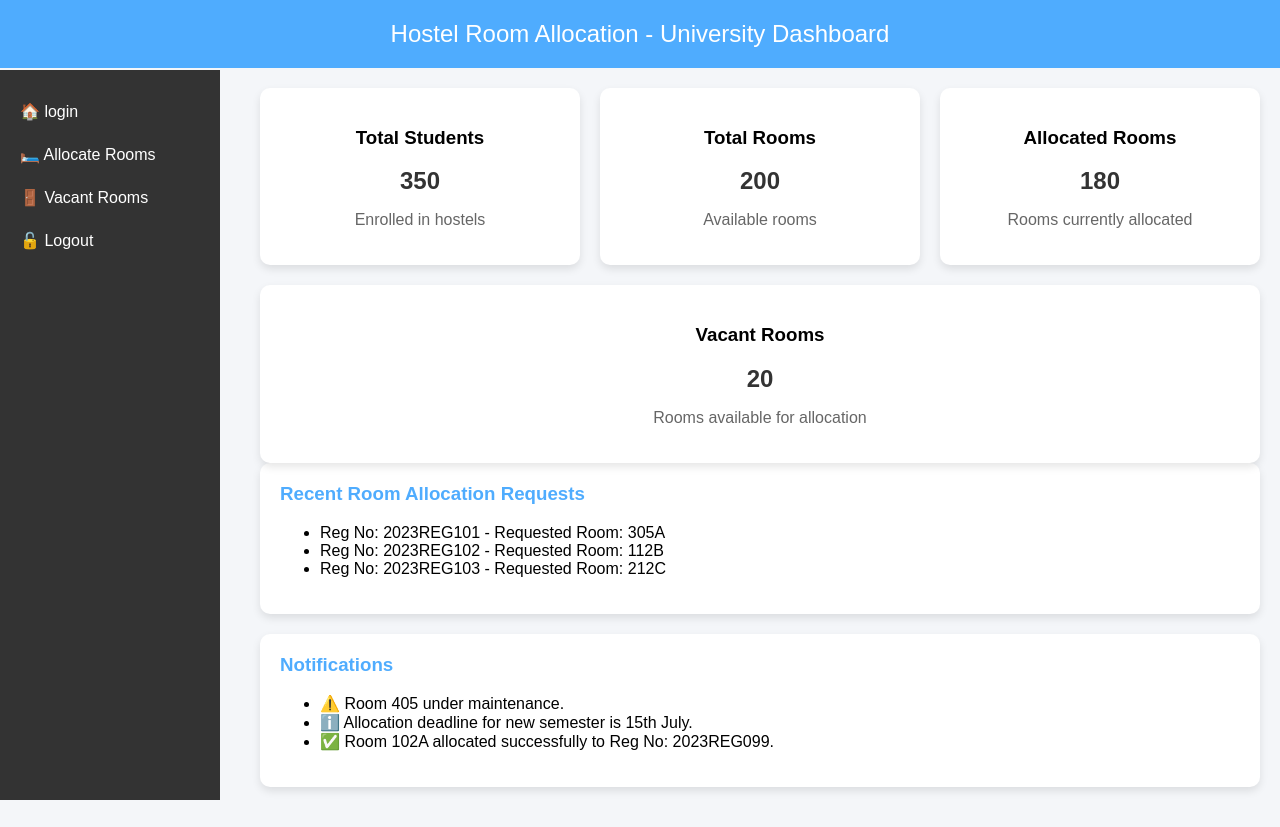
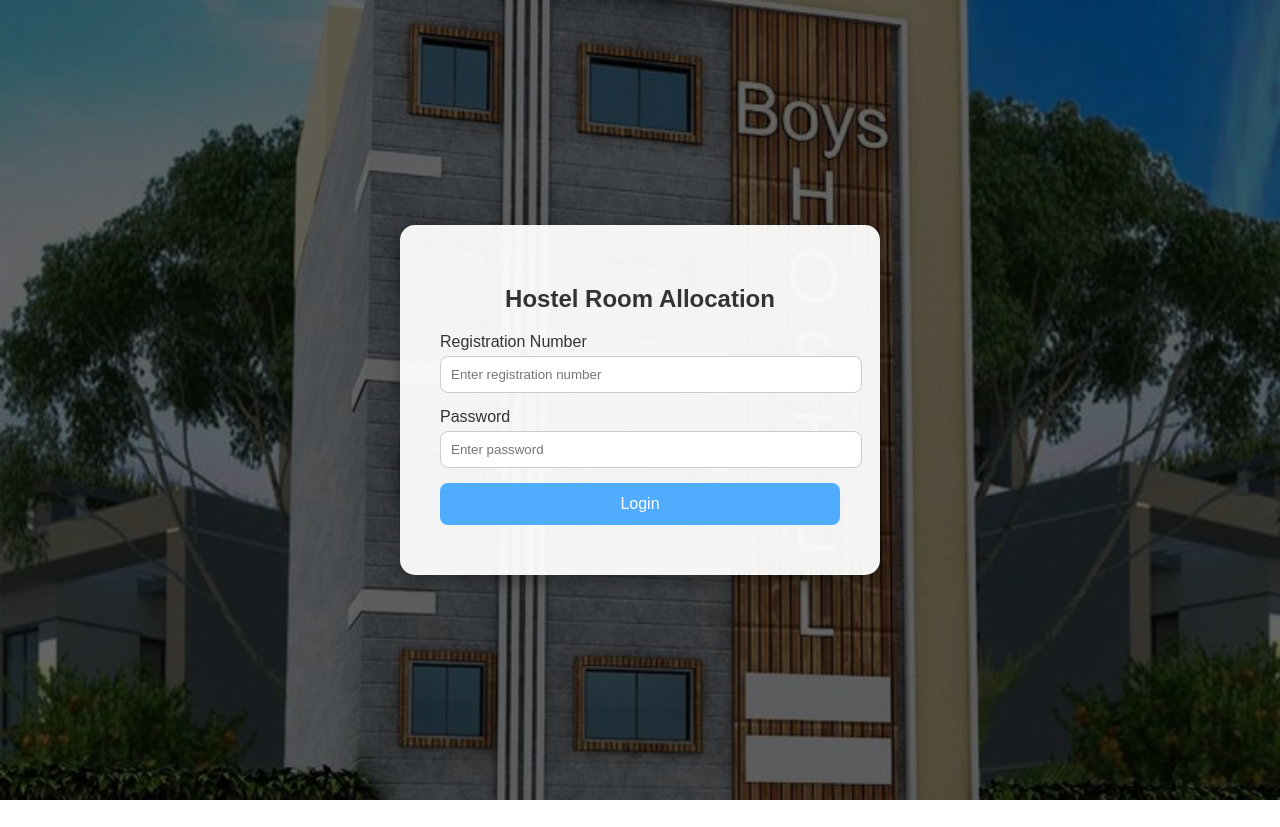
Before and after one commit to Atulpandeytech/hostel-room-allocation-system-, a plain HTML site: page login.html in a window 1280 px wide. After the commit the page ends 800 px from the top, so only its background shows below. Drawn offline with Linux system fonts and the light colour scheme.

Commit message:
Update login.html

```diff
--- a/login.html
+++ b/login.html
@@ -3,155 +3,114 @@
 <head>
   <meta charset="UTF-8">
   <meta name="viewport" content="width=device-width, initial-scale=1">
-  <title>Hostel Room Allocation - Dashboard</title>
+  <title>Hostel Room Allocation - Login</title>
   <style>
     body {
       font-family: Arial, sans-serif;
+      background: linear-gradient(rgba(0, 0, 0, 0.6), rgba(0, 0, 0, 0.6)),
+                  url('hostel.jpg') no-repeat center center fixed;
+      background-size: cover;
+      display: flex;
+      justify-content: center;
+      align-items: center;
+      height: 100vh;
       margin: 0;
-      background-color: #f4f6f9;
     }
 
-    .header {
-      background-color: #4facfe;
-      color: white;
-      padding: 20px;
-      text-align: center;
-      font-size: 24px;
+    .login-container {
+      background-color: rgba(255, 255, 255, 0.95);
+      padding: 40px;
+      border-radius: 15px;
+      box-shadow: 0 8px 16px rgba(0, 0, 0, 0.3);
+      width: 100%;
+      max-width: 400px;
     }
 
-    .sidebar {
-      width: 220px;
-      background-color: #333;
-      color: white;
-      position: fixed;
-      top: 70px;
-      bottom: 0;
-      left: 0;
-      padding-top: 20px;
-    }
-
-    .sidebar a {
-      display: block;
-      color: white;
-      padding: 12px 20px;
-      text-decoration: none;
-    }
-
-    .sidebar a:hover {
-      background-color: #575757;
-    }
-
-    .main-content {
-      margin-left: 240px;
-      padding: 20px;
-    }
-
-    .card {
-      background-color: white;
-      padding: 20px;
+    .login-container h2 {
+      text-align: center;
       margin-bottom: 20px;
-      border-radius: 10px;
-      box-shadow: 0 4px 8px rgba(0, 0, 0, 0.1);
-    }
-
-    .card h3 {
-      margin-top: 0;
-      color: #4facfe;
-    }
-
-    .stats-container {
-      display: flex;
-      flex-wrap: wrap;
-      gap: 20px;
-    }
-
-    .stat-card {
-      flex: 1 1 200px;
-      background-color: #fff;
-      padding: 20px;
-      border-radius: 10px;
-      box-shadow: 0 4px 8px rgba(0, 0, 0, 0.1);
-      text-align: center;
-    }
-
-    .stat-card h2 {
-      margin: 10px 0;
       color: #333;
     }
 
-    .stat-card p {
-      color: #666;
+    .form-group {
+      margin-bottom: 15px;
     }
 
-    @media (max-width: 768px) {
-      .sidebar {
+    .form-group label {
+      display: block;
+      margin-bottom: 5px;
+      color: #333;
+    }
+
+    .form-group input {
       width: 100%;
-        position: relative;
+      padding: 10px;
+      border-radius: 8px;
+      border: 1px solid #ccc;
     }
-      .main-content {
-        margin-left: 0;
+
+    .login-btn {
+      width: 100%;
+      padding: 12px;
+      border: none;
+      border-radius: 8px;
+      background-color: #4facfe;
+      color: white;
+      font-size: 16px;
+      cursor: pointer;
     }
+
+    .login-btn:hover {
+      background-color: #00c3ff;
+    }
+
+    .error {
+      color: red;
+      font-size: 14px;
+      margin-top: 10px;
     }
   </style>
 </head>
 <body>
 
-<div class="header">
-  Hostel Room Allocation - University Dashboard
+<div class="login-container">
+  <h2>Hostel Room Allocation</h2>
+  <form id="loginForm">
+    <div class="form-group">
+      <label for="regno">Registration Number</label>
+      <input type="text" id="regno" name="regno" placeholder="Enter registration number" required>
     </div>
 
-<div class="sidebar">
-  <a href="login +.html">🏠 login </a>
-  <a href="h1.html">🛏️ Allocate Rooms</a>
-  <a href="vacant.html">🚪 Vacant Rooms</a>
-  <a href="logout.html">🔓 Logout</a>
+    <div class="form-group">
+      <label for="password">Password</label>
+      <input type="password" id="password" name="password" placeholder="Enter password" required>
     </div>
 
-<div class="main-content">
-  <div class="stats-container">
-    <div class="stat-card">
-      <h3>Total Students</h3>
-      <h2>350</h2>
-      <p>Enrolled in hostels</p>
+    <button type="submit" class="login-btn">Login</button>
+    <div id="errorMsg" class="error"></div>
+  </form>
 </div>
 
-    <div class="stat-card">
-      <h3>Total Rooms</h3>
-      <h2>200</h2>
-      <p>Available rooms</p>
-    </div>
+<script>
+  document.getElementById('loginForm').addEventListener('submit', function(e) {
+    e.preventDefault();
 
-    <div class="stat-card">
-      <h3>Allocated Rooms</h3>
-      <h2>180</h2>
-      <p>Rooms currently allocated</p>
-    </div>
+    const regno = document.getElementById('regno').value.trim();
+    const password = document.getElementById('password').value.trim();
+    const errorMsg = document.getElementById('errorMsg');
 
-    <div class="stat-card">
-      <h3>Vacant Rooms</h3>
-      <h2>20</h2>
-      <p>Rooms available for allocation</p>
-    </div>
-  </div>
-
-  <div class="card">
-    <h3>Recent Room Allocation Requests</h3>
-    <ul>
-      <li>Reg No: 2023REG101 - Requested Room: 305A</li>
-      <li>Reg No: 2023REG102 - Requested Room: 112B</li>
-      <li>Reg No: 2023REG103 - Requested Room: 212C</li>
-    </ul>
-  </div>
-
-  <div class="card">
-    <h3>Notifications</h3>
-    <ul>
-      <li>⚠️ Room 405 under maintenance.</li>
-      <li>ℹ️ Allocation deadline for new semester is 15th July.</li>
-      <li>✅ Room 102A allocated successfully to Reg No: 2023REG099.</li>
-    </ul>
-  </div>
-</div>
+    if (regno === "" || password === "") {
+      errorMsg.textContent = "Please fill in all fields.";
+    } else {
+      if (regno === "12311871" && password === "1234") {
+        alert("Login Successful! Redirecting...");
+        window.location.href = "dashboard.html";
+      } else {
+        errorMsg.textContent = "Invalid Registration Number or Password.";
+      }
+    }
+  });
+</script>
 
 </body>
 </html>
```
Lines whose indentation alone changed are shown as unchanged.
